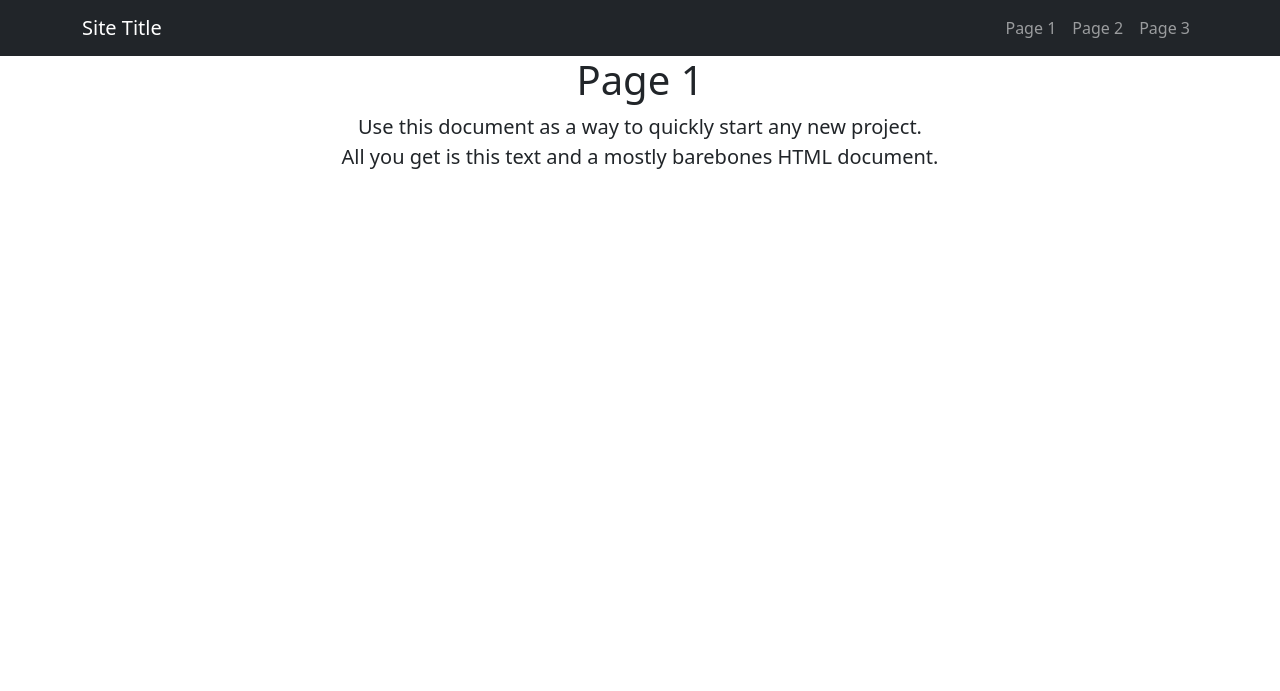
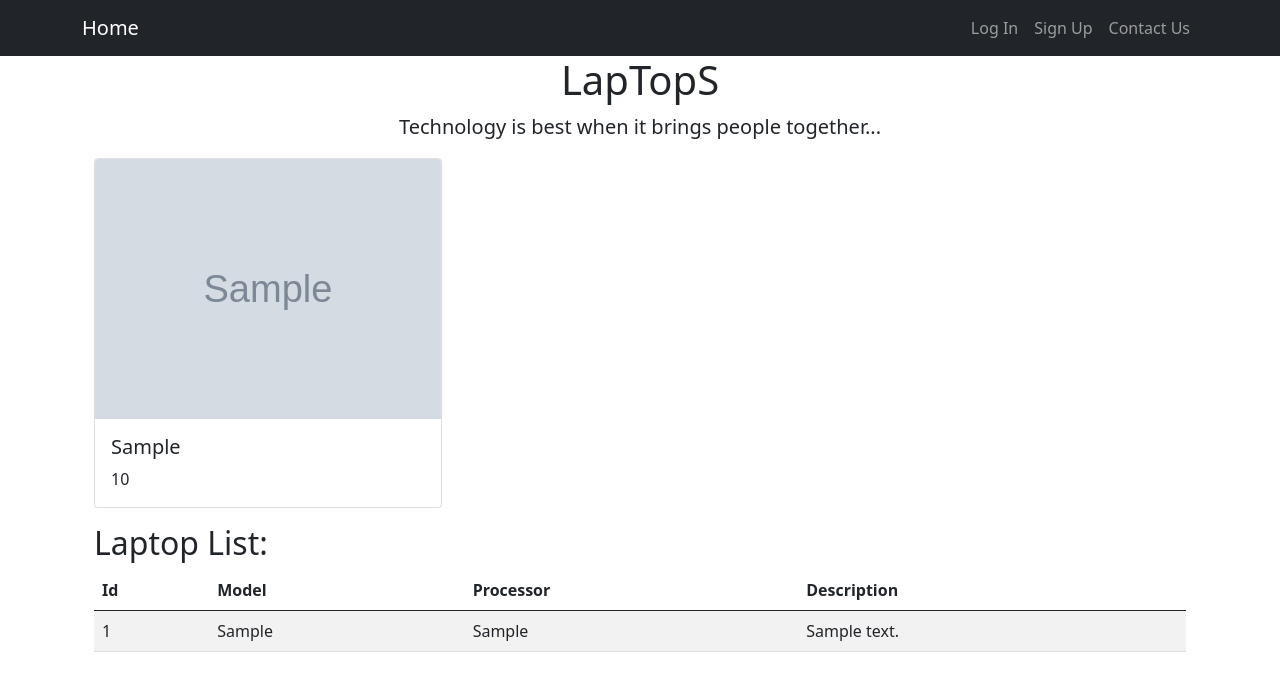
Before and after one commit to sejal-sali/server_side_CA2, a PHP site: page /page-1.php in a window 1280 px wide. Shown: the top 691 px of the page. Run offline with PHP 8.4, Linux system fonts and the light colour scheme; tables that the repository leaves empty or names only in its code hold one stand-in row (values such as "Sample post"); grey boxes marked "Sample" are stand-in pictures.

Commit message:
created home page

```diff
--- a/page-1.php
+++ b/page-1.php
@@ -1,3 +1,23 @@
+<?php
+
+session_start();
+
+include "database.php";
+
+$conn = mysqli_connect("localhost","root","","projectdb");
+
+//get laptops$laptops table
+$sql = "SELECT * FROM laptops";
+$result = mysqli_query($conn, $sql);
+$laptops = mysqli_fetch_all($result, MYSQLI_ASSOC);
+
+
+
+
+?>
+
+
+
 <!doctype html>
 <html lang="en">
   <head>
@@ -16,7 +36,7 @@
 
     <nav class="navbar navbar-expand-lg navbar-dark bg-dark" aria-label="Eighth navbar example">
       <div class="container">
-        <a class="navbar-brand" href="index.html">Site Title</a>
+        <a class="navbar-brand" href="page-1.php">Home </a>
         <button class="navbar-toggler" type="button" data-bs-toggle="collapse" data-bs-target="#navbarsExample07" aria-controls="navbarsExample07" aria-expanded="false" aria-label="Toggle navigation">
           <span class="navbar-toggler-icon"></span>
         </button>
@@ -27,13 +47,13 @@
           <span class="d-flex">
             <ul class="navbar-nav me-auto mb-2 mb-lg-0">
               <li class="nav-item">
-                <a class="nav-link" aria-current="page" href="page-1.html">Page 1</a>
+                <a class="nav-link" aria-current="page" href="login.php">Log In</a>
               </li>
               <li class="nav-item">
-                <a class="nav-link" aria-current="page" href="page-2.html">Page 2</a>
+                <a class="nav-link" aria-current="page" href="signup.php">Sign Up</a>
               </li>
               <li class="nav-item">
-                <a class="nav-link" aria-current="page" href="page-3.html">Page 3</a>
+                <a class="nav-link" aria-current="page" href="contactform.php">Contact Us</a>
               </li>
             </ul>
           </span>
@@ -43,9 +63,57 @@
 
 <main class="container">
   <div class="starter-template text-center">
-    <h1>Page 1</h1>
-    <p class="lead">Use this document as a way to quickly start any new project.<br> All you get is this text and a mostly barebones HTML document.</p>
+    <h1>LapTopS</h1>
+    <p class="lead">Technology is best when it brings people together...</p>
   </div>
+
+  <?php
+
+echo '<div class="container">';
+echo '<div class="row">';
+
+foreach ($laptops as $laptop) {
+    echo '<div class="col-md-4 mb-3">';
+    echo '<div class="card h-100">';
+    echo '<img src="' . $laptop['image_url'] . '" class="card-img-top" alt="' . $laptop['model'] . '">';
+    echo '<div class="card-body">';
+    echo '<h5 class="card-title">' . $laptop['model'] . '</h5>';
+    echo '<p class="card-text">' . $laptop['price'] . '</p>';
+    echo '</div>';
+    echo '</div>';
+    echo '</div>';
+}
+
+echo '</div>';
+echo '</div>';
+?>
+
+
+<div class="container">
+  <h2>Laptop List:</h2>
+
+  <table class="table table-striped">
+    <thead>
+      <tr>
+        <th>Id</th>
+        <th>Model</th>
+        <th>Processor</th>
+        <th>Description</th>
+      </tr>
+    </thead>
+    <tbody>
+      <?php foreach($laptops as $laptop): ?>
+      <tr>
+        <td><?php echo $laptop['id']; ?></td>
+        <td><?php echo $laptop['model']; ?></td>
+        <td><?php echo $laptop['processor']; ?></td>
+        <td><?php echo $laptop['description']; ?></td>
+      </tr>
+      <?php endforeach; ?>
+    </tbody>
+  </table>
+</div>
+
 
 </main><!-- /.container -->
     <script src="js/bootstrap.bundle.min.js"></script>
```
